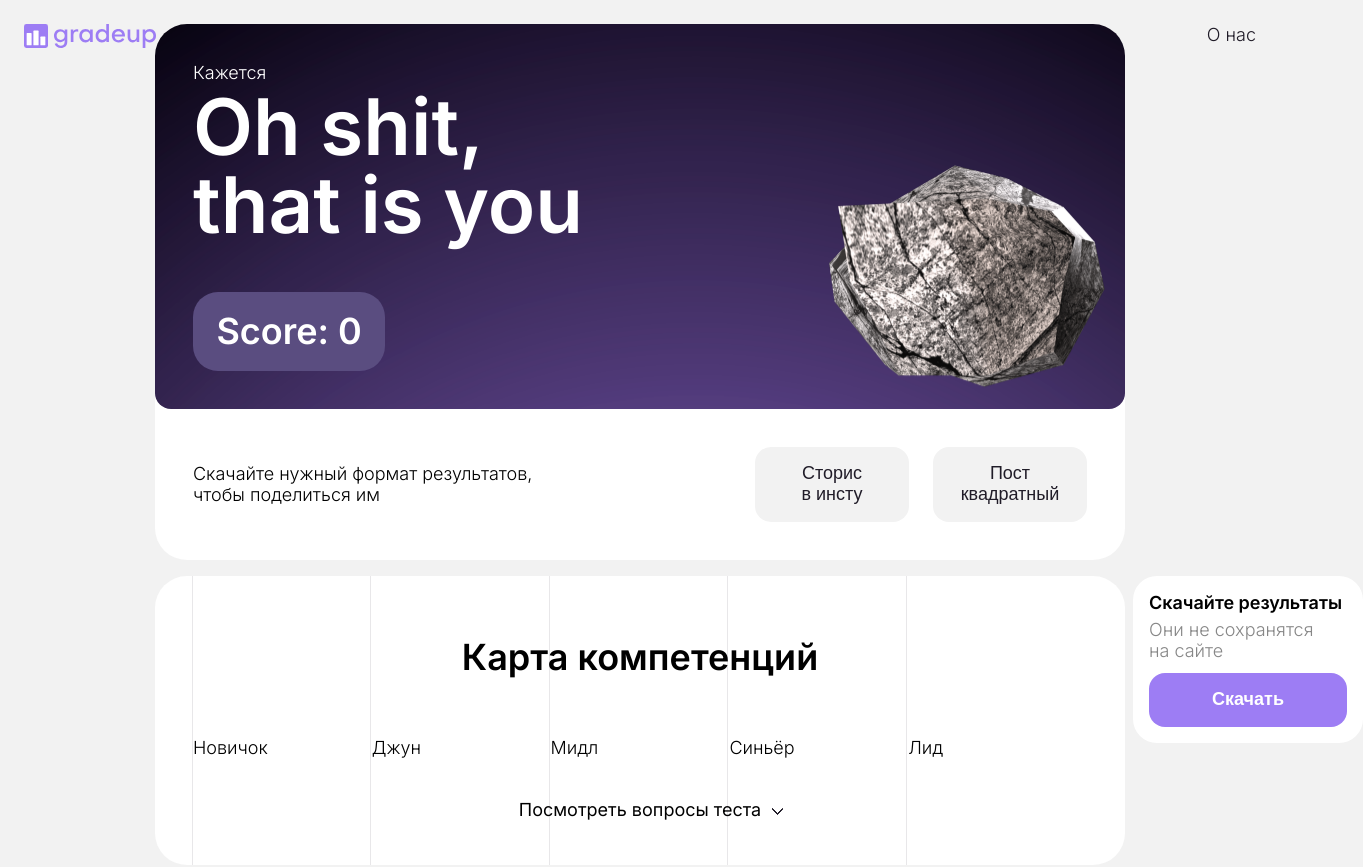
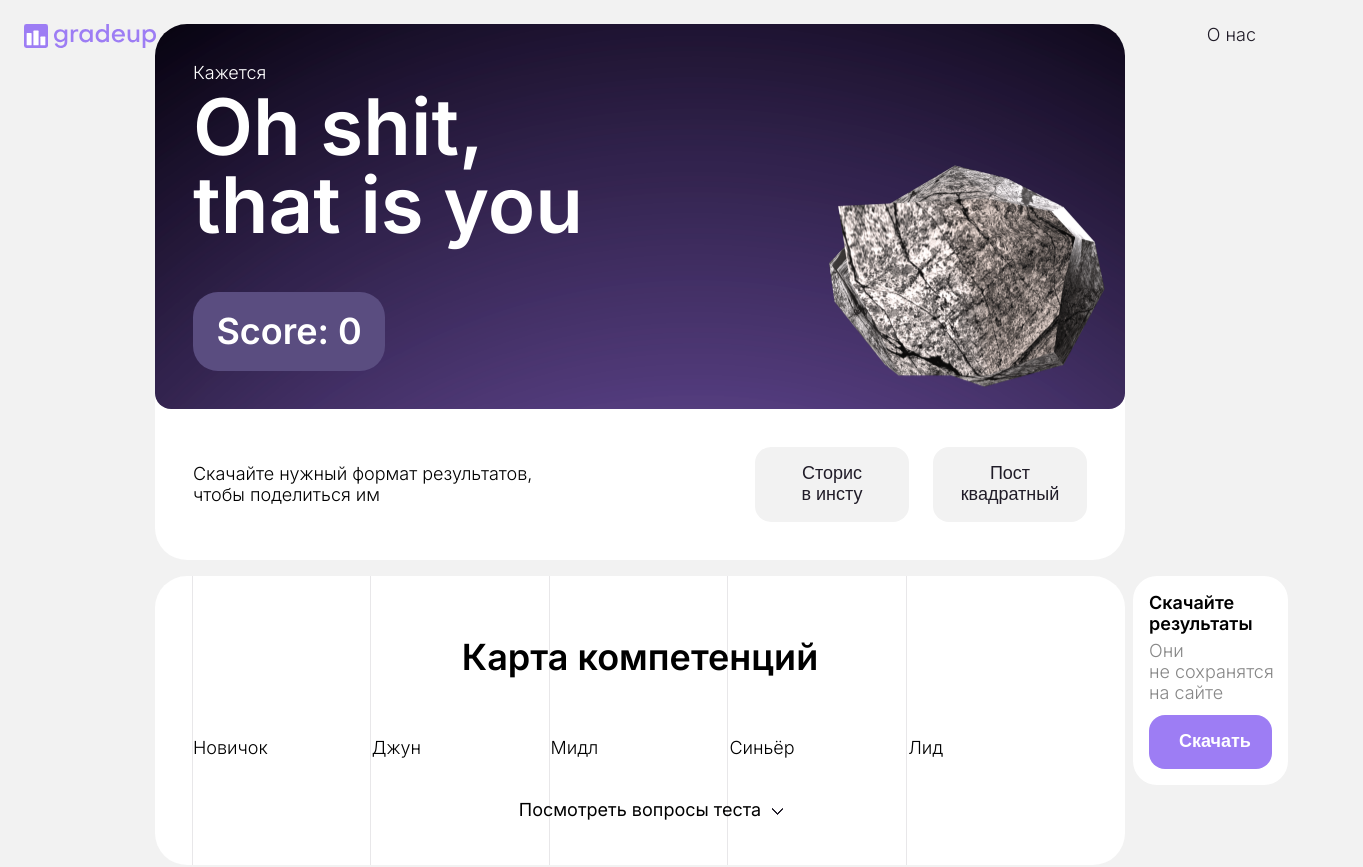
Before and after one commit to mrvotum/gradeup, an Angular app: page /results in a window 1280 px wide. Shown: the top 867 px of the page, 1363 px wide, since content can reach past the window. Built offline with nearby package versions, Linux system fonts and the light colour scheme.

Commit message:
Фикс размеров стилей

```diff
--- a/src/app/card-result/card-result.component.scss
+++ b/src/app/card-result/card-result.component.scss
@@ -22,20 +22,12 @@
 			opacity: 0.1;
 			left: -1px;
 
-      &:nth-child(2) {
-        left: calc(100% / 5 * 1 - 2px);
+      $children: 2, 3, 4, 5;
+
+      @each $child in $children {
+        &:nth-child(#{$child}) {
+          left: calc(100% / 5 * #{$child - 1} - 2px);
         }
-
-      &:nth-child(3) {
-        left: calc(100% / 5 * 2 - 2px);
-      }
-
-      &:nth-child(4) {
-        left: calc(100% / 5 * 3 - 2px);
-      }
-
-      &:nth-child(5) {
-        left: calc(100% / 5 * 4 - 2px);
       }
 		}
 	}
@@ -98,25 +90,16 @@
 
 
 		&[data-image="beginner"] {
-      background-image: url('/assets/images/dude-beginner.png');
 			right: -100px;
 			bottom: -50px;
 		}
 
-    &[data-image="junior"] {
-      background-image: url('/assets/images/dude-junior.png');
+    $levels: "beginner", "junior", "middle", "senior", "lead";
+
+    @each $level in $levels {
+      &[data-image="#{$level}"] {
+        background-image: url('/assets/images/dude-#{$level}.png');
       }
-
-    &[data-image="middle"] {
-      background-image: url('/assets/images/dude-middle.png');
-    }
-
-    &[data-image="senior"] {
-      background-image: url('/assets/images/dude-senior.png');
-    }
-
-    &[data-image="lead"] {
-      background-image: url('/assets/images/dude-lead.png');
     }
 	}
 }
@@ -226,76 +209,6 @@
 	}
 }
 
-// Разобраться!
-.card--with-aside {
-	position: relative;
-
-	.custom__aside {
-		position: absolute;
-		top: 0;
-		left: calc(100% + 8px);
-		height: 100%;
-	}
-
-	.prompt {
-		background-color: var(--color-white);
-		border-radius: 24px;
-
-		&--fixed {
-			// position: absolute;
-			position: -webkit-sticky;
-			position: sticky;
-			width: 230px;
-			padding: 16px;
-			top: 0;
-			left: calc(100% + 8px);
-
-			.btn {
-				width: 100%;
-			}
-		}
-
-		strong {
-		display: block;
-		margin-bottom: 6px;
-		font-weight: 600;
-		}
-
-		span {
-			display: block;
-			margin-bottom: 12px;
-			color: var(--color-grey);
-		}
-
-		.btn__wrapper {
-			display: flex;
-			justify-content: space-between;
-		}
-
-		.btn {
-			display: inline-block;
-			text-decoration: none;
-			text-align: center;
-			padding: 16px 30px;
-			font-weight: 600;
-			min-width: auto;
-
-			&--colored {
-				background-color: var(--color-primary);
-				color: var(--color-white);
-
-				&:hover {
-					background-color: var(--color-primary--hover);
-				}
-
-				&:active {
-					background-color: var(--color-primary--active);
-				}
-			}
-		}
-	}
-}
-
 .accordion {
 	&__btn {
 		display: flex;
@@ -341,11 +254,6 @@
 		font-size: 54px;
 	}
 
-  // .result__img {
-  //   right: 0;
-  //   width: 32%;
-  // }
-
 	.card__footer {
 		flex-direction: column;
 
@@ -371,8 +279,6 @@
 	}
 
 	.card {
-    // padding: 0;
-
 		.line-grid {
 			left: 8px;
 			width: calc(100% - 8px);
@@ -484,20 +390,12 @@
 				background-position: right;
 			}
 
-      &[data-image="junior"] {
-        background-image: url('/assets/images/dude-junior_mob.svg');
+      $levels: "junior", "middle", "senior", "lead";
+
+      @each $level in $levels {
+        &[data-image="#{$level}"] {
+          background-image: url('/assets/images/dude-#{$level}_mob.svg');
         }
-
-      &[data-image="middle"] {
-        background-image: url('/assets/images/dude-middle_mob.svg');
-      }
-
-      &[data-image="senior"] {
-        background-image: url('/assets/images/dude-senior_mob.svg');
-      }
-
-      &[data-image="lead"] {
-        background-image: url('/assets/images/dude-lead_mob.svg');
       }
 		}
 	}
--- a/src/styles/card.scss
+++ b/src/styles/card.scss
@@ -56,6 +56,75 @@
 	}
 }
 
+.card--with-aside {
+	position: relative;
+
+	.custom__aside {
+		position: absolute;
+		top: 0;
+		left: calc(100% + 8px);
+		height: 100%;
+	}
+
+	.prompt {
+		background-color: var(--color-white);
+		border-radius: 24px;
+
+		&--fixed {
+			position: -webkit-sticky;
+			position: sticky;
+      width: calc((100vw - 970px) / 2);
+			max-width: 230px;
+			padding: 16px;
+			top: 0;
+			left: calc(100% + 8px);
+
+			.btn {
+				width: 100%;
+			}
+		}
+
+		strong {
+		display: block;
+		margin-bottom: 6px;
+		font-weight: 600;
+		}
+
+		span {
+			display: block;
+			margin-bottom: 12px;
+			color: var(--color-grey);
+		}
+
+		.btn__wrapper {
+			display: flex;
+			justify-content: space-between;
+		}
+
+		.btn {
+			display: inline-block;
+			text-decoration: none;
+			text-align: center;
+			padding: 16px 30px;
+			font-weight: 600;
+			min-width: auto;
+
+			&--colored {
+				background-color: var(--color-primary);
+				color: var(--color-white);
+
+				&:hover {
+					background-color: var(--color-primary--hover);
+				}
+
+				&:active {
+					background-color: var(--color-primary--active);
+				}
+			}
+		}
+	}
+}
+
 @media screen and (max-width: 520px) {
 	.card {
 		width: 100%;
```
Lines whose indentation alone changed are shown as unchanged.
